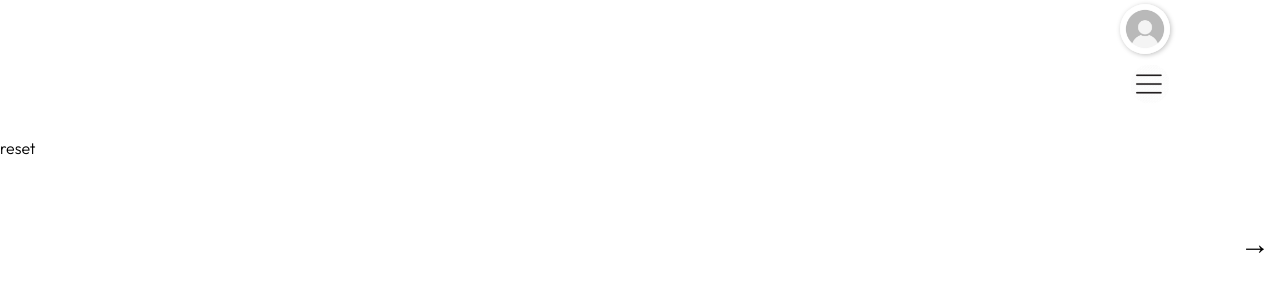
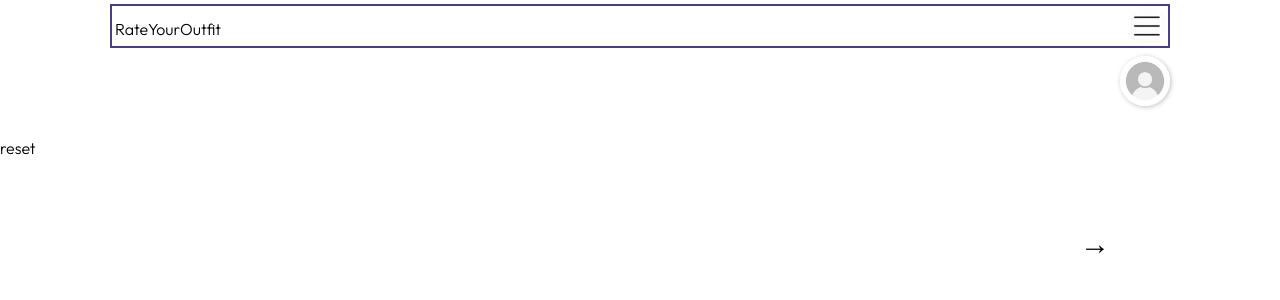
Before and after one commit to alphaone2468/ryo12, a React (Create React App) app: page / in a window 1280 px wide. Shown: the top 300 px of the page. Built offline with nearby package versions, Linux system fonts and the light colour scheme.

Commit message:
update code

```diff
--- a/src/App.css
+++ b/src/App.css
@@ -252,6 +252,8 @@ button{
 }
 .floatr{
   float: right;
+  position: relative;
+  top: -44px;
 }
 
 #profileimg{
@@ -265,7 +267,7 @@ button{
   bottom: 18px;
 }
 .makespacetop{
-  height: 0px;
+  height: 4px;
 }
 .makebold1{
   font-weight: 500;
@@ -370,6 +372,7 @@ button{
 .postimg{
   height: 40px;
   border-radius: 50%;
+  z-index: 2;
 }
 .makesomechages{
   position: relative;
@@ -377,10 +380,9 @@ button{
   font-weight: 600;
 }
 .navv{
-  margin-top: 10px;
+  margin-top: -52px;
   text-align: center;
   padding: 10px;
-  border-radius: 10px;
   display: flex;
 }
 @media(max-width:800px){
@@ -388,7 +390,9 @@ button{
     display: grid;
     grid-template-columns: 1fr 1fr;
     grid-gap: 20px;
-    border: 2px solid;
+    border-left: 2px solid;
+    border-right: 2px solid;
+    border-bottom: 2px solid;
   }
 }
 .navv p{
@@ -608,7 +612,7 @@ button{
 }
 .followbut{
   border: 5px double;
-  padding: 5px 135px;
+  padding: 7px 135px;
   border-radius: 21px;
   background-color: rgb(104,148,255);
   color: white;
@@ -635,3 +639,11 @@ button{
   position: relative;
   left: 20px;
 }
+.maketopsome{
+  position: relative;
+  bottom: 45px;
+  left: 5px;
+}
+.addborder1{
+  border:  2px solid darkslateblue;
+}
--- a/src/components/Home.js
+++ b/src/components/Home.js
@@ -36,8 +36,8 @@ export default function Home() {
         email:b
       }
       setloading(true);
-      //console.log(loading)
-      const f=await fetch("https://ryobackend.onrender.com/getpost",{
+      console.log(loading)
+      const f=await fetch("http://localhost:5000/getpost",{
         method:'POST',
         body:JSON.stringify(objn),
         headers:{
@@ -45,17 +45,17 @@ export default function Home() {
         }
       })
       const res=await f.json()
-      //console.log(res)
+      console.log(res)
       try{
-        //console.log(res[0].comments)
+        console.log(res[0].comments)
 
       }
       catch{
-        //console.log("error");
+        console.log("error");
       }
       res.map((e)=>{
         var arr=e.comments[0].ratings;
-        //console.log(e.comments[0].ratings);
+        console.log(e.comments[0].ratings);
         var sum=0;
         for (let index = 0; index < arr.length; index++) {
           sum=sum+arr[index]
@@ -63,29 +63,29 @@ export default function Home() {
         }
         var avg=sum/arr.length;
 
-        //console.log(avg);
+        console.log(avg);
         rate.push(avg);
       })
       setloading(false);
-      //console.log(res)
-      //console.log(rate)
+      console.log(res)
+      console.log(rate)
       setrat(rate)
       setdata(res)
     }
 
   function handlenewratings(val){
-    // //console.log(" i sm calling" , val)
+    // console.log(" i sm calling" , val)
     var r=localStorage.getItem("deleteme");
-    // //console.log(" i  am from home and value is ",r);
+    // console.log(" i  am from home and value is ",r);
     var c=document.getElementById(`count${val}`).innerHTML.slice(17,19)
-    // //console.log("i am c of val",c)
+    // console.log("i am c of val",c)
     var mul=document.getElementById(`rating${val}`).innerHTML.slice(16,40)
-    // //console.log(mul)
+    // console.log(mul)
     var finalvalue=eval(mul*c)
-    // //console.log(finalvalue)
+    // console.log(finalvalue)
     var af=finalvalue+parseInt(r);
     var seriousfinal=af/(parseInt(c)+1)
-    // //console.log(seriousfinal)
+    // console.log(seriousfinal)
     document.getElementById(`rating${val}`).innerHTML=`OverAll rating  : ${seriousfinal}`
     document.getElementById(`count${val}`).innerHTML=`No. of Ratings   : ${parseInt(c)+1}`
     document.getElementById(`urated${val}`).style.display='block';
@@ -96,11 +96,11 @@ export default function Home() {
     },2000)
   }
   function handlenext(){
-    // //console.log("i am next")
+    // console.log("i am next")
     nav("/back")
   }
   async function handlecomm(ids){
-    // //console.log(comm)
+    // console.log(comm)
     var n=localStorage.getItem('ryo')
     const obj={
       comment:comm,
@@ -108,8 +108,8 @@ export default function Home() {
       id:ids
     }
     setcommentloading(true);
-    // //console.log(obj)
-    const f = await fetch("https://ryobackend.onrender.com/comment",{
+    // console.log(obj)
+    const f = await fetch("http://localhost:5000/comment",{
       method:'PUT',
       body:JSON.stringify(obj),
       headers:{
@@ -117,7 +117,7 @@ export default function Home() {
       }
     })
     const res= await f.json();
-    // //console.log(res)
+    // console.log(res)
     setcommentloading(false);
     if(res.success == "comment posted"){
       document.getElementById(`upperdiv${ids}`).style.display='block';
@@ -128,12 +128,12 @@ export default function Home() {
     }
   }
   function handleMoreComments(val){
-    // //console.log(val)
+    // console.log(val)
     localStorage.setItem("ryocomm",val)
     nav("/morecomments")
   }
   async function handleshare(id){
-    //console.log("share ", id);
+    console.log("share ", id);
     await navigator.share({
       title:"Hey! How Much Would You Rate This Outfit On A Scale Of 10 ",
       text:`Hey! How Much Would You Rate This Outfit On A Scale Of 10\nTo See The Outfit\nClick On The Link Given Below.\nYou Will See A *Menu* In That Click On *SearchPost*\nThen Search This *Id*.\n*Id* = ${id}\n`,
@@ -146,7 +146,7 @@ export default function Home() {
     const obj={
       email:e
     }
-    const f=await fetch("https://ryobackend.onrender.com/reset",{
+    const f=await fetch("http://localhost:5000/reset",{
       method:"post",
       body:JSON.stringify(obj),
       headers:{
@@ -154,14 +154,16 @@ export default function Home() {
       }
     })
     await f.json();
-    // //console.log(res);
+    // console.log(res);
   }
   function handleopenclose(){
-    //console.log("calling")
+    console.log("calling")
     if(open){
+      document.getElementById("hideprofile").style.display="block";
       setopen(false)
     }
     else{
+      document.getElementById("hideprofile").style.display="none";
       setopen(true);
 
     }
@@ -178,27 +180,23 @@ export default function Home() {
     <div className="tophomecon">
 
     <div className="postcon">
-    <div className="floatr">
+    <div style={{display:"flex",flexDirection:'row-reverse'}} onClick={handleopenclose} className='addborder1'>
+    <img src={lines} alt="error" className='postimg'/>
+    </div>
+    <p className='maketopsome'>RateYourOutfit</p>
+    <div className="floatr" id='hideprofile'>
     <span id="one"></span>
-    <img src={photo} alt="" id="profileimg" className="makeMePointer"/>
-    </div>
-    <div className="upline">
-    <div className='opennavbar' onClick={handleopenclose}>
-
-    </div>
-    </div>
-    <div style={{display:"flex",flexDirection:'row-reverse'}} onClick={handleopenclose}>
-    <img src={lines} alt="error" className='postimg'/>
+    <img src={photo} alt="" id="profileimg" className="makeMePointer" />
     </div>
     {(open) ?
     <div className="navv" id="hidenavv">
       <Link to="/postimage" className='linkofnav'><p>Post A Image</p></Link>
       <Link to="/searchuser" className='linkofnav'> <p>Search</p></Link>
       <Link to="/yourpost" className='linkofnav'> <p>Your Posts</p></Link>
-      <Link to="/login" className='linkofnav'> <p>logout</p></Link>
       <Link to="/contactme" className='linkofnav'> <p>Contact Us</p></Link>
       <Link to="/searchpost" className='linkofnav'> <p>Search Post</p></Link>
       <Link to="/following" className='linkofnav'> <p>Following</p></Link>
+      <Link to="/login" className='linkofnav'> <p>logout</p></Link>
     </div> : <p></p>
 }
     <div className='makespacetop'></div>
```
